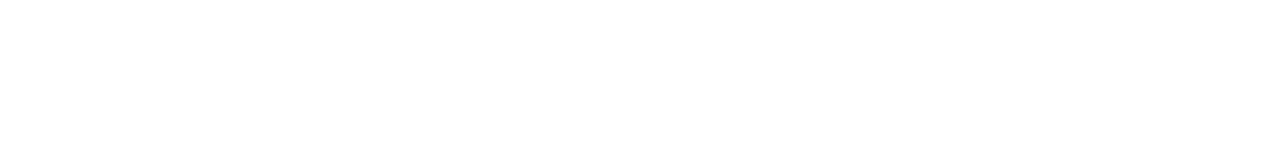
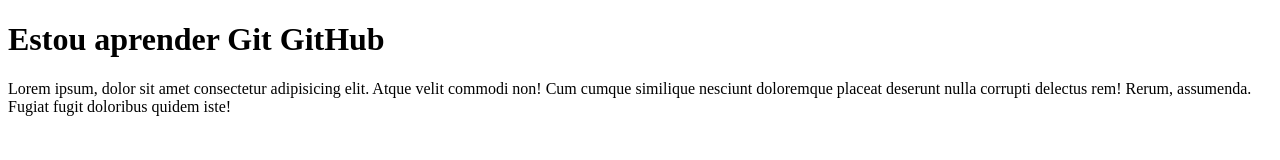
Before and after one commit to Sebastiao-Domingos/curso-Git-and-gitHub, a plain HTML site: page index.html in a window 1280 px wide. Drawn offline with Linux system fonts and the light colour scheme.

Commit message:
Segunda versão

```diff
--- a/index.html
+++ b/index.html
@@ -7,6 +7,12 @@
     <title>Curso de Git  e GitHub</title>
 </head>
 <body>
-
+    <h1>Estou aprender Git GitHub</h1>
+    <p>
+        Lorem ipsum, dolor sit amet consectetur adipisicing elit.
+        Atque velit commodi non! Cum cumque similique nesciunt
+        doloremque placeat deserunt nulla corrupti delectus rem! Rerum,
+        assumenda. Fugiat fugit doloribus quidem iste!
+    </p>
 </body>
 </html>
--- a/scritp.js
+++ b/scritp.js
@@ -1 +1,2 @@
 console.log("primeira versão")
+var nome ="Sebastiao"
```
